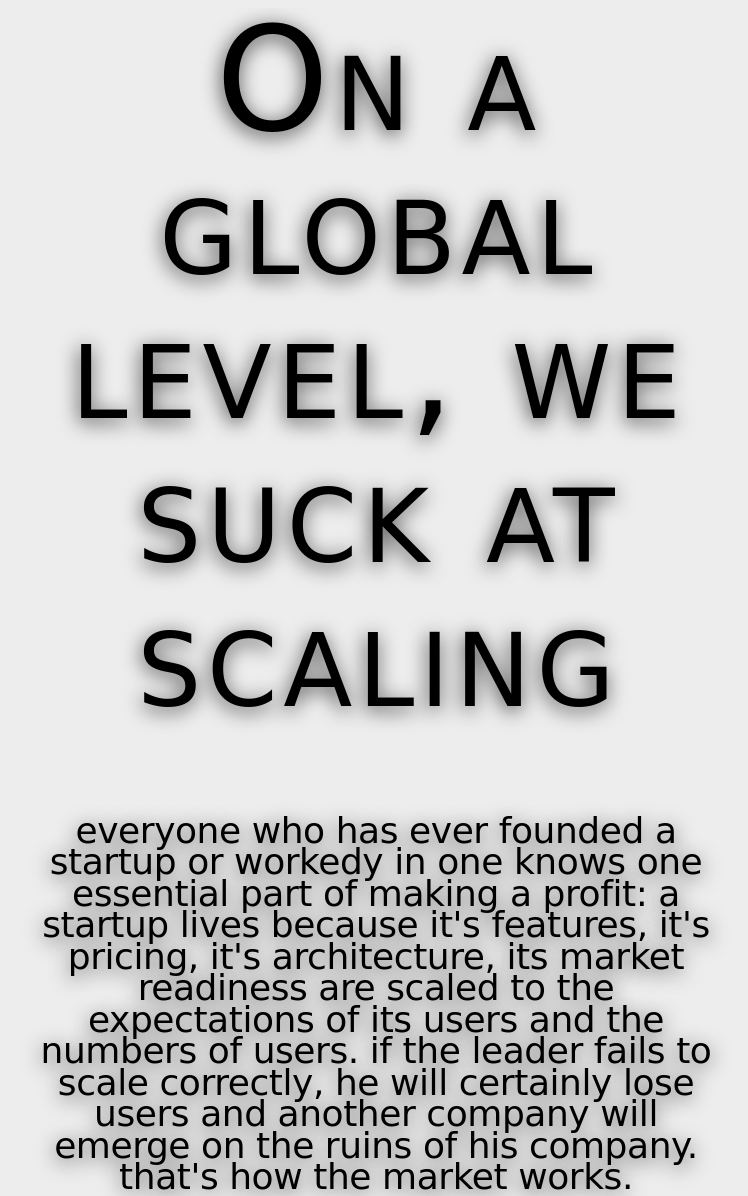
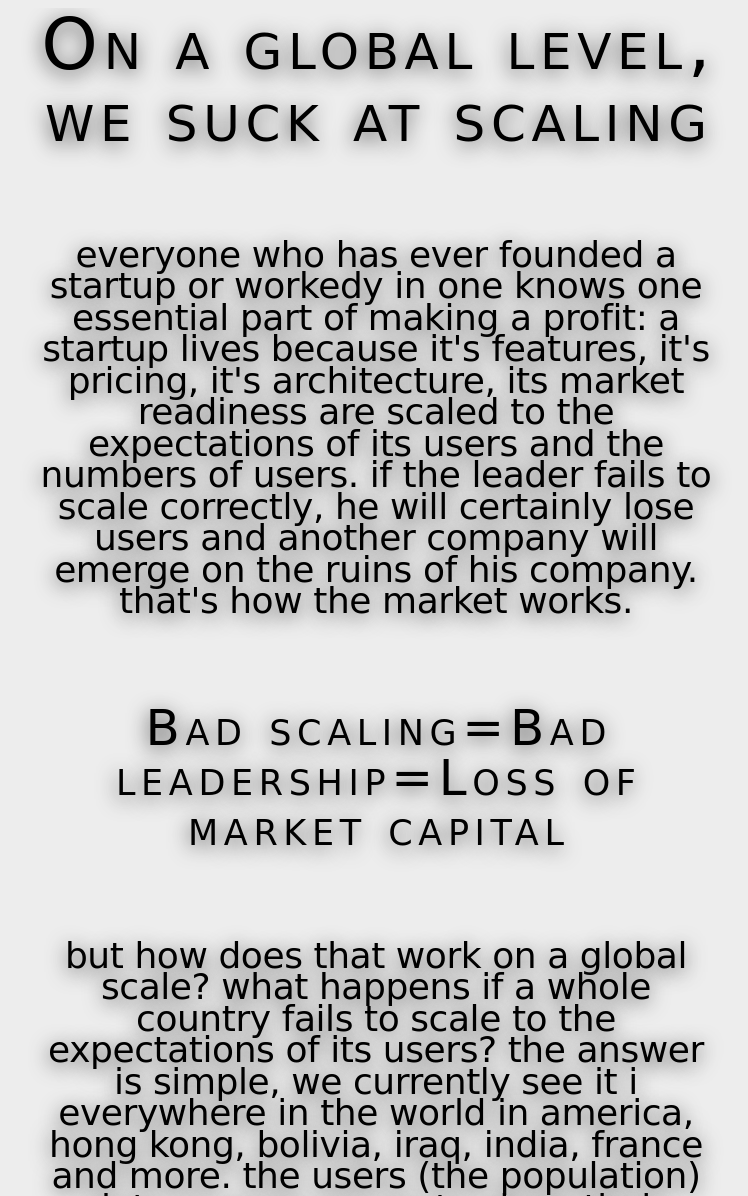
Before and after one commit to malteianlauterbach/website-revamp, a plain HTML site: page 2aug.html in a window 1280 px wide. Shown: the top 1196 px of the page, without its empty margins (264-1012 px from the left). Drawn offline with Linux system fonts and the light colour scheme; a web font is replaced by a local one.

Commit message:
modifed titles again

```diff
--- a/2aug.html
+++ b/2aug.html
@@ -18,7 +18,7 @@
   <div id="wrapper">
     <div id="main">
       <div class="inner">
-        <h1 id="text02" class="style1" style="font-size:144px">
+        <h1 id="text02" class="style1" style="font-size:72px">
           <span> On a global level, we suck at scaling </span>
         </h1>
 <p style="font-size:36px" id="text01">
@@ -33,7 +33,7 @@ the numbers of users.
 If the leader fails to scale
 correctly, he will certainly lose users and another company will emerge on the ruins of his company.
 That's how the market works.
-<h3 class="style1" style="font-size:36px">
+<h3 class="style1" style="font-size:50px">
 Bad scaling=Bad leadership=Loss of market capital</h3>
 <p style="font-size:36px" id="text01">
 	But how does that work on a global scale?
```
